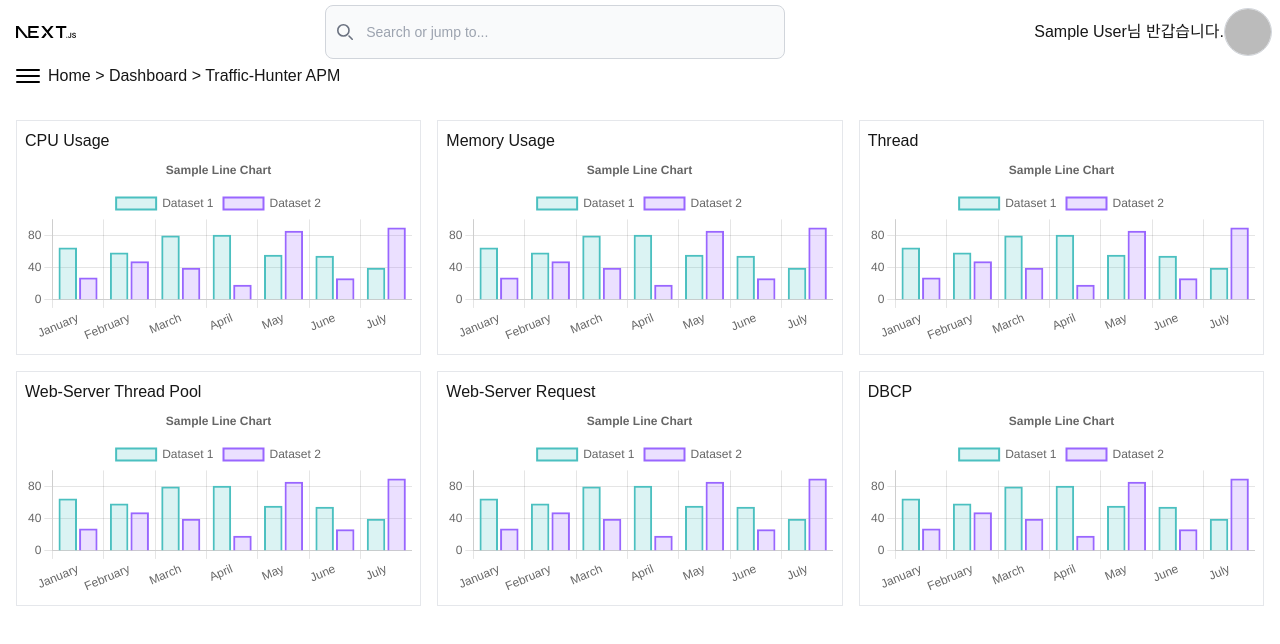
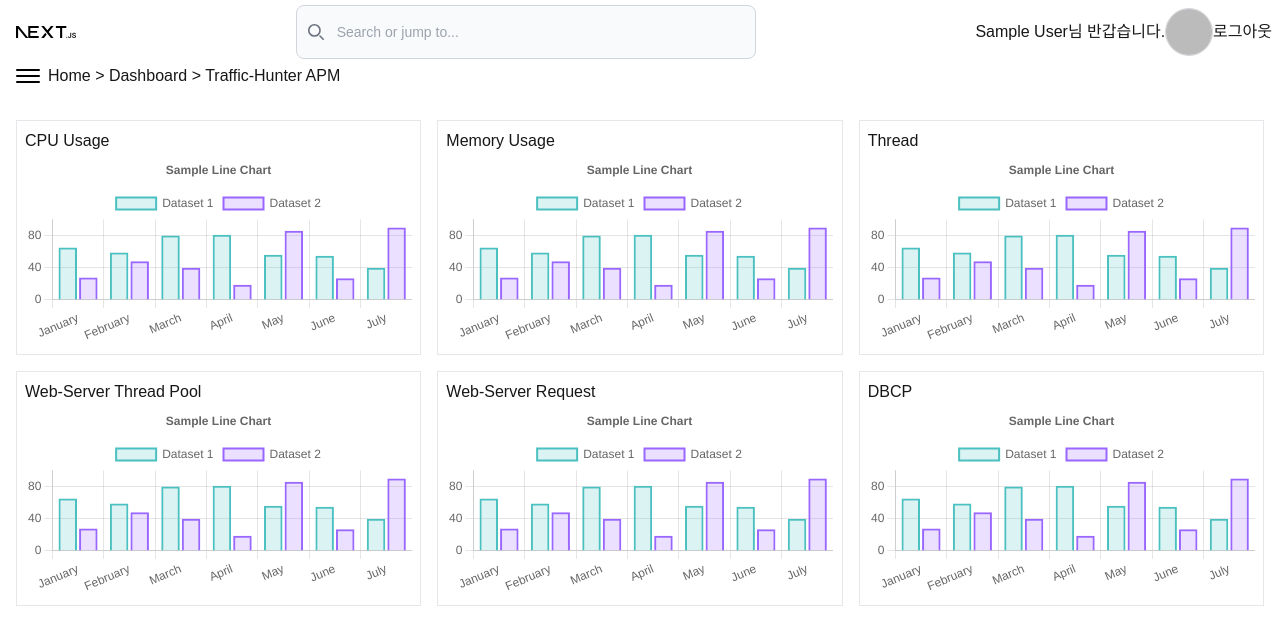
Before and after one commit to traffic-hunter/traffic_hunter_FE, a Next.js app: page / in a window 1280 px wide. Shown: the top 644 px of the page. Built offline with nearby package versions, Linux system fonts and the light colour scheme; no server answers; sample sign-in values are in the browser's storage.

Commit message:
feat: 로그아웃 기능 구현(디자인 작업 X)

```diff
--- /dev/null
+++ b/app/_components/logout.tsx
@@ -0,0 +1,12 @@
+'use client'
+
+import { signOut } from "next-auth/react"
+
+export default function Logout(){
+
+    const handleLogout = async () => {
+        await signOut();
+    }
+
+    return (<button onClick={handleLogout}>로그아웃</button>)
+}
--- a/app/page.tsx
+++ b/app/page.tsx
@@ -6,6 +6,7 @@ import { data, options } from './_lib/data';
 import Chart from './_components/chart';
 import { auth } from '@/auth';
 import { redirect } from 'next/navigation';
+import Logout from './_components/logout';
 
 export default async function Home() {
 
@@ -36,6 +37,7 @@ export default async function Home() {
                 className="object-cover"
               />
             </div>
+            <Logout />
           </div>
         </div>
         <div className="flex items-center">
```
